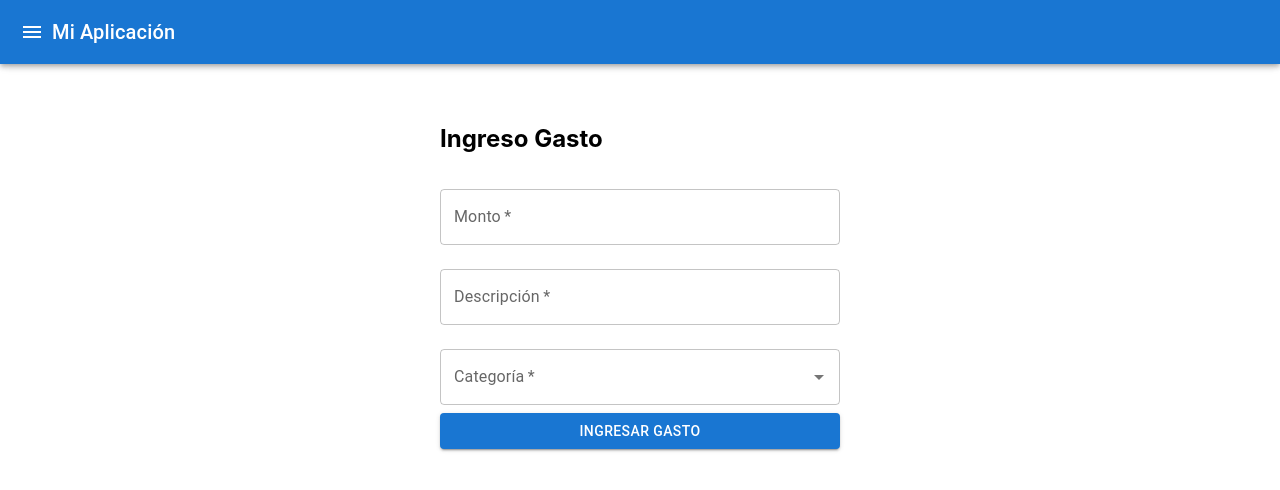
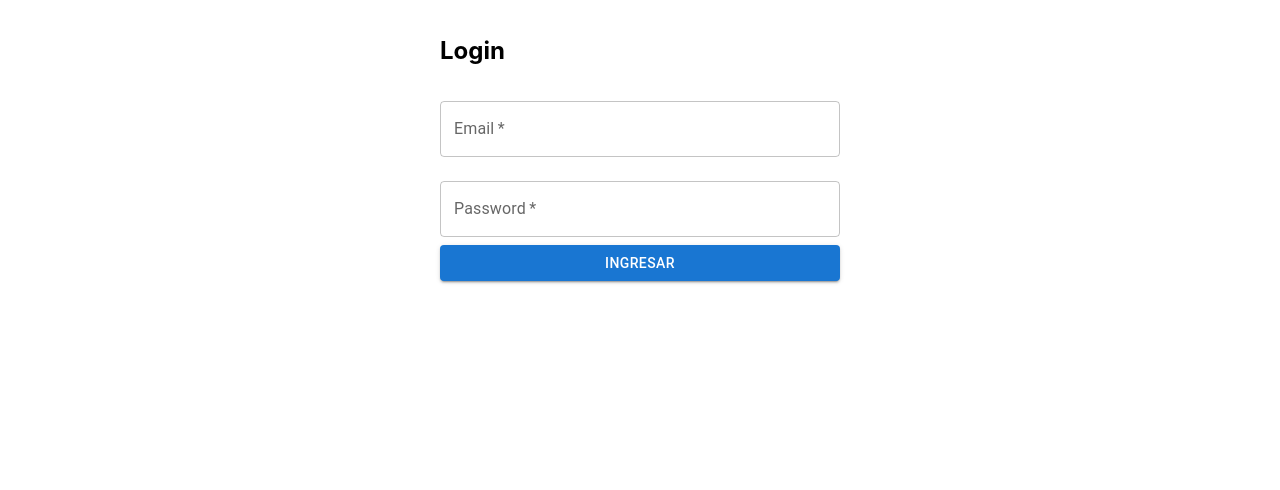
Before and after one commit to Deltros/presupuesto, a React (Create React App) app: page / in a window 1280 px wide. Shown: the top 490 px of the page. Built offline with nearby package versions, Linux system fonts and the light colour scheme; no server answers.

Commit message:
terminado el login

```diff
--- a/package.json
+++ b/package.json
@@ -10,6 +10,7 @@
     "@testing-library/jest-dom": "^5.17.0",
     "@testing-library/react": "^13.4.0",
     "@testing-library/user-event": "^13.5.0",
+    "axios": "^1.7.7",
     "react": "^18.3.1",
     "react-dom": "^18.3.1",
     "react-router-dom": "^6.26.2",
--- a/src/components/MainLayout.js
+++ b/src/components/MainLayout.js
@@ -1,13 +1,23 @@
 import React, { useState } from 'react';
 import { AppBar, Toolbar, IconButton, Drawer, List, ListItem, ListItemText, Box, Typography } from '@mui/material';
 import MenuIcon from '@mui/icons-material/Menu';
-import { Link } from 'react-router-dom'; // Importa Link de react-router-dom
+import { Outlet } from 'react-router-dom';
+import LogoutIcon from '@mui/icons-material/Logout';
+import { useNavigate } from 'react-router-dom';
 
-const MainLayout = ({ children }) => {
+const MainLayout = () => {
   const [openDrawer, setOpenDrawer] = useState(false);
+  const navigate = useNavigate();
 
   const toggleDrawer = (open) => () => {
     setOpenDrawer(open);
+  };
+
+  const handleLogout = () => {
+
+    localStorage.removeItem('token');
+
+    navigate('/');
   };
 
   return (
@@ -21,6 +31,10 @@ const MainLayout = ({ children }) => {
           <Typography variant="h6" sx={{ flexGrow: 1 }}>
             Mi Aplicación
           </Typography>
+          {/* Botón de Logout a la derecha del AppBar */}
+          <IconButton color="inherit" onClick={handleLogout}>
+            <LogoutIcon />
+          </IconButton>
         </Toolbar>
       </AppBar>
 
@@ -33,11 +47,14 @@ const MainLayout = ({ children }) => {
           onKeyDown={toggleDrawer(false)}
         >
           <List>
-            <ListItem button component={Link} to="/">
+            <ListItem button component="a" href="/ingreso-gasto">
               <ListItemText primary="Ingresar Gasto" />
             </ListItem>
-            <ListItem button component={Link} to="/otro-archivo">
+            <ListItem button component="a" href="/otro-archivo">
               <ListItemText primary="Otra Página" />
+            </ListItem>
+            <ListItem button onClick={handleLogout}>
+              <ListItemText primary="Logout" />
             </ListItem>
           </List>
         </Box>
@@ -45,7 +62,8 @@ const MainLayout = ({ children }) => {
 
       {/* Contenido principal */}
       <Box component="main" sx={{ flexGrow: 1, p: 3, marginTop: 8 }}>
-        {children}
+        {/* Aquí se renderizan las rutas hijas */}
+        <Outlet />
       </Box>
     </Box>
   );
--- /dev/null
+++ b/src/components/sistema/Login.js
@@ -0,0 +1,82 @@
+import React, { useState, useEffect } from 'react';
+import { TextField, Button, Box } from '@mui/material';
+import { useNavigate } from 'react-router-dom';
+import axios from 'axios';
+
+const Login = () => {
+  const [email, setEmail] = useState('');
+  const [password, setPassword] = useState('');
+  const [error, setError] = useState(null);
+  const navigate = useNavigate();
+
+  useEffect(() => {
+
+    const token = localStorage.getItem('token');
+    if (token) {
+      navigate('/ingreso-gasto');
+    }
+
+  }, [navigate]);
+
+
+  const handleSubmit = async (e) => {
+    e.preventDefault();
+
+    try {
+
+        const response = await axios.post('http://localhost:8000/api/login', {
+          email,
+          password
+        });
+
+        localStorage.setItem('token', response.data.token);
+
+        navigate('/ingreso-gasto');
+    } catch (err) {
+
+        if (err.response && err.response.status === 401) {
+            setError(err.response.data.error);
+        } else if (err.response) {
+            setError(`Error: ${err.response.status}. Inténtalo de nuevo.`);
+        } else {
+            setError('No se pudo conectar con el servidor. Inténtalo de nuevo más tarde.');
+        }
+
+    }
+
+    setEmail('');
+    setPassword('');
+  };
+
+  return (
+    <Box sx={{ maxWidth: 400, margin: '0 auto', padding: 2 }}>
+      <h2>Login</h2>
+      {error && <p style={{ color: 'red' }}>{error}</p>}
+      <form onSubmit={handleSubmit}>
+        <TextField
+          fullWidth
+          label="Email"
+          type="email"
+          value={email}
+          onChange={(e) => setEmail(e.target.value)}
+          margin="normal"
+          required
+        />
+        <TextField
+          fullWidth
+          label="Password"
+          type="password"
+          value={password}
+          onChange={(e) => setPassword(e.target.value)}
+          margin="normal"
+          required
+        />
+        <Button variant="contained" color="primary" type="submit" fullWidth>
+          Ingresar
+        </Button>
+      </form>
+    </Box>
+  );
+};
+
+export default Login;
--- /dev/null
+++ b/src/components/sistema/PrivateRoute.js
@@ -0,0 +1,14 @@
+import React from 'react';
+import { Navigate } from 'react-router-dom';
+
+const PrivateRoute = ({ children }) => {
+  const token = localStorage.getItem('token');
+
+  if (!token) {
+    return <Navigate to="/" />;
+  }
+
+  return children;
+};
+
+export default PrivateRoute;
--- a/src/index.js
+++ b/src/index.js
@@ -1,10 +1,12 @@
 import React from 'react';
 import ReactDOM from 'react-dom/client';
 import './index.css';
-import { BrowserRouter as Router, Routes, Route } from 'react-router-dom'; // Importamos Router, Routes y Route
+import { BrowserRouter as Router, Routes, Route } from 'react-router-dom';
 import IngresoGasto from './components/IngresoGasto';
-import OtroArchivo from './components/OtroArchivo'; // Importa la nueva página
-import MainLayout from './components/MainLayout';  // Importa el Layout
+import Login from './components/sistema/Login';
+import PrivateRoute from './components/sistema/PrivateRoute';
+import OtroArchivo from './components/OtroArchivo';
+import MainLayout from './components/MainLayout';
 import { ThemeProvider, createTheme } from '@mui/material/styles';
 import reportWebVitals from './reportWebVitals';
 
@@ -24,16 +26,34 @@ root.render(
   <React.StrictMode>
     <ThemeProvider theme={theme}>
       <Router>
-        <MainLayout>
-          <Routes>
-            {/* Define las rutas y a qué componentes deben apuntar */}
-            <Route path="/" element={<IngresoGasto />} />
-            <Route path="/otro-archivo" element={<OtroArchivo />} />
-          </Routes>
-        </MainLayout>
+        <Routes>
+          {/* Ruta pública: Login */}
+          <Route path="/" element={<Login />} />
+
+          {/* Rutas protegidas */}
+          <Route element={<MainLayout />}>
+            <Route
+              path="/ingreso-gasto"
+              element={
+                <PrivateRoute>
+                  <IngresoGasto />
+                </PrivateRoute>
+              }
+            />
+            <Route
+              path="/otro-archivo"
+              element={
+                <PrivateRoute>
+                  <OtroArchivo />
+                </PrivateRoute>
+              }
+            />
+          </Route>
+        </Routes>
       </Router>
     </ThemeProvider>
   </React.StrictMode>
 );
 
+
 reportWebVitals();
```
Also changed, not shown: 1 other file (tests, documents, lock files or other folders).
